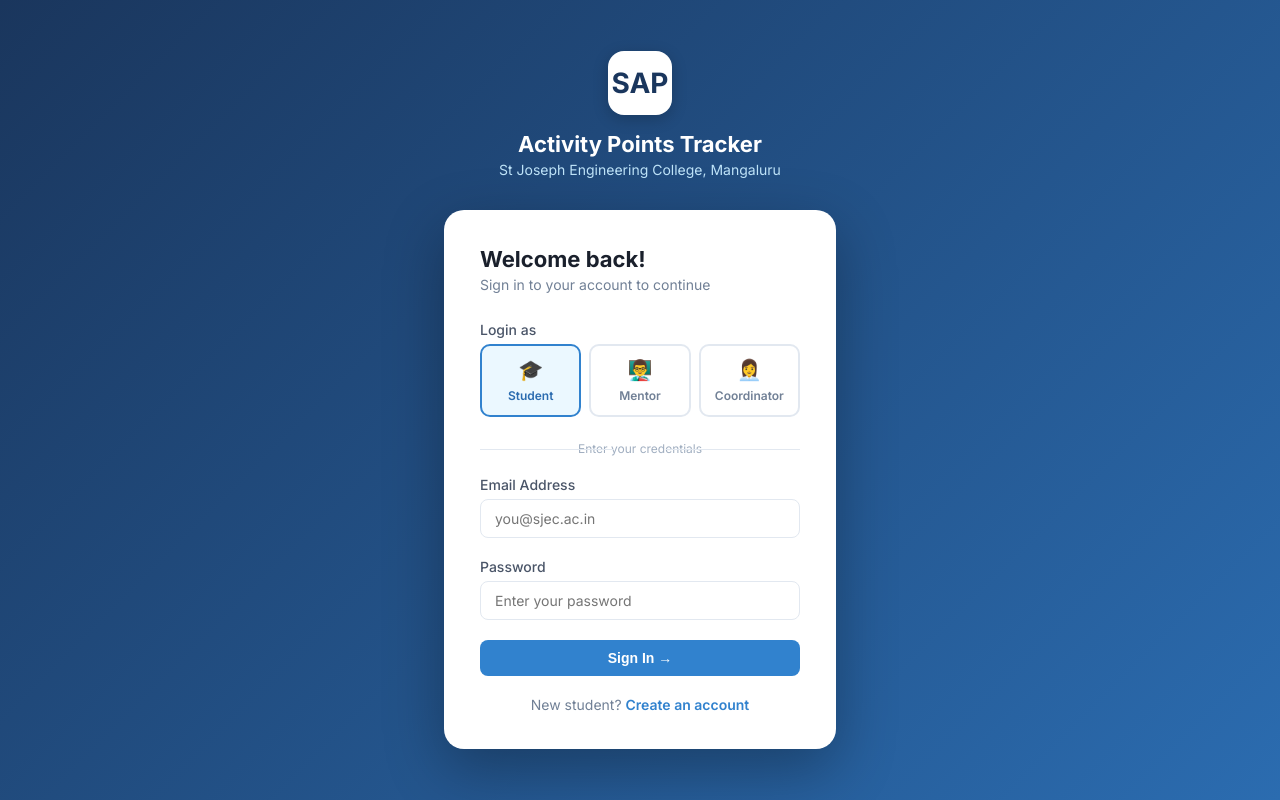
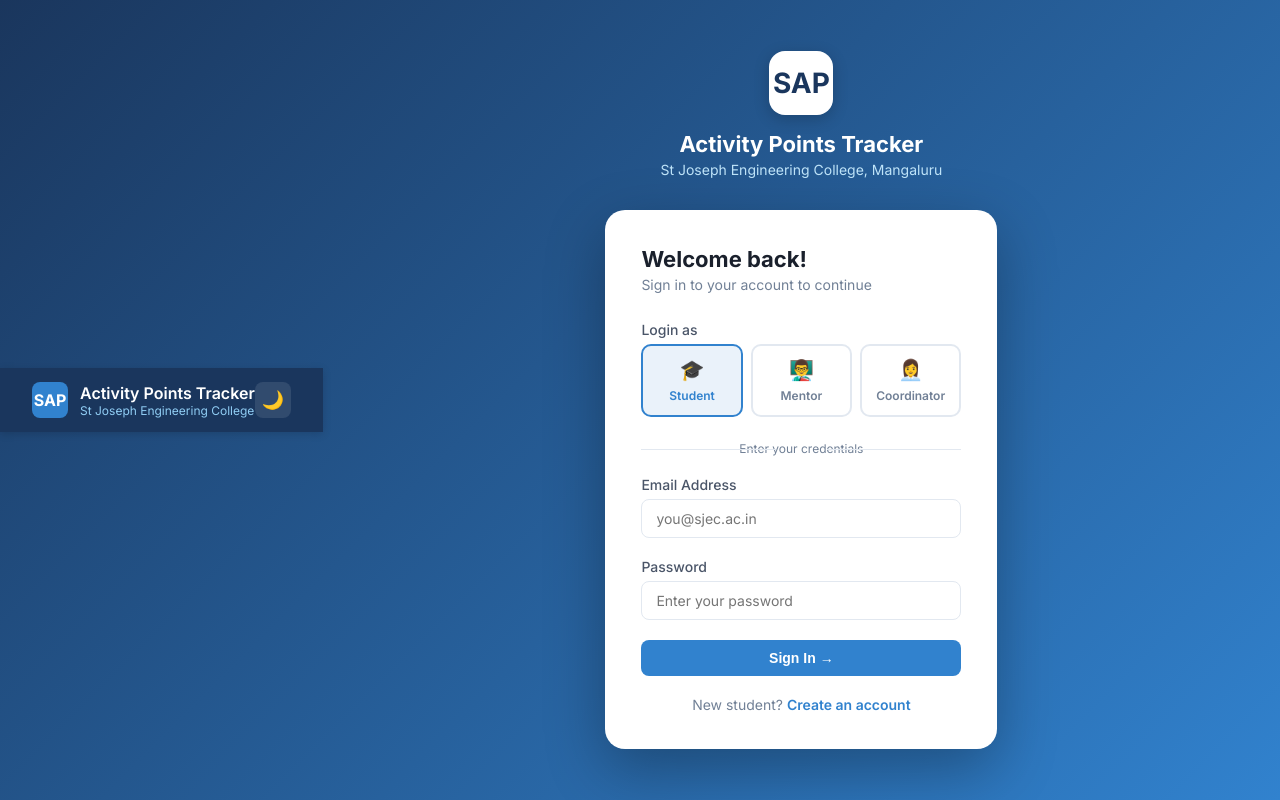
Before and after one commit to manalakthar/activity-points-app, a Flask app: page /login in a window 1280 px wide. Run offline with Flask 3, Linux system fonts and the light colour scheme.

Commit message:
Add dark mode support

```diff
--- a/templates/base.html
+++ b/templates/base.html
@@ -6,6 +6,42 @@
     <title>{% block title %}Activity Points Tracker{% endblock %} — SJEC</title>
     <link href="https://fonts.googleapis.com/css2?family=Inter:wght@300;400;500;600;700&display=swap" rel="stylesheet">
     <style>
+        :root {
+            --bg-color: #f0f4f8;
+            --card-bg: white;
+            --text-main: #1a202c;
+            --text-secondary: #4a5568;
+            --text-muted: #718096;
+            --border-color: #e2e8f0;
+            --nav-bg: #1a365d;
+            --nav-link: #bee3f8;
+            --primary-color: #3182ce;
+            --primary-hover: #2b6cb0;
+            --table-header-bg: #f7fafc;
+            --table-row-hover: #f7fafc;
+            --input-bg: white;
+            --input-border: #e2e8f0;
+            --shadow: 0 1px 4px rgba(0,0,0,0.08);
+        }
+
+        [data-theme="dark"] {
+            --bg-color: #1a202c;
+            --card-bg: #2d3748;
+            --text-main: #f7fafc;
+            --text-secondary: #e2e8f0;
+            --text-muted: #a0aec0;
+            --border-color: #4a5568;
+            --nav-bg: #171923;
+            --nav-link: #90cdf4;
+            --primary-color: #4299e1;
+            --primary-hover: #63b3ed;
+            --table-header-bg: #1a202c;
+            --table-row-hover: #4a5568;
+            --input-bg: #1a202c;
+            --input-border: #4a5568;
+            --shadow: 0 4px 12px rgba(0,0,0,0.25);
+        }
+
         * {
             margin: 0;
             padding: 0;
@@ -14,20 +50,22 @@
 
         body {
             font-family: 'Inter', sans-serif;
-            background-color: #f0f4f8;
-            color: #1a202c;
+            background-color: var(--bg-color);
+            color: var(--text-main);
             min-height: 100vh;
+            transition: background-color 0.3s, color 0.3s;
         }
 
         /* Navigation */
         nav {
-            background: #1a365d;
+            background: var(--nav-bg);
             padding: 0 32px;
             display: flex;
             align-items: center;
             justify-content: space-between;
             height: 64px;
             box-shadow: 0 2px 8px rgba(0,0,0,0.15);
+            transition: background 0.3s;
         }
 
         .nav-brand {
@@ -40,7 +78,7 @@
         .nav-logo {
             width: 36px;
             height: 36px;
-            background: #3182ce;
+            background: var(--primary-color);
             border-radius: 8px;
             display: flex;
             align-items: center;
@@ -91,6 +129,27 @@
             background: #e53e3e;
         }
 
+        /* Theme Toggle */
+        .theme-toggle {
+            background: rgba(255,255,255,0.1);
+            border: none;
+            color: white;
+            width: 36px;
+            height: 36px;
+            border-radius: 8px;
+            cursor: pointer;
+            display: flex;
+            align-items: center;
+            justify-content: center;
+            font-size: 18px;
+            transition: all 0.2s;
+        }
+
+        .theme-toggle:hover {
+            background: rgba(255,255,255,0.2);
+            transform: scale(1.05);
+        }
+
         /* Main content */
         main {
             max-width: 1100px;
@@ -384,11 +463,32 @@
             }
         }
     </style>
+    <script>
+        // Apply theme immediately to prevent flicker
+        const theme = localStorage.getItem('theme') || 'light';
+        document.documentElement.setAttribute('data-theme', theme);
+
+        function toggleTheme() {
+            const current = document.documentElement.getAttribute('data-theme');
+            const next = current === 'dark' ? 'light' : 'dark';
+            document.documentElement.setAttribute('data-theme', next);
+            localStorage.setItem('theme', next);
+            updateToggleIcon();
+        }
+
+        function updateToggleIcon() {
+            const btn = document.getElementById('theme-btn');
+            if (!btn) return;
+            const current = document.documentElement.getAttribute('data-theme');
+            btn.innerHTML = current === 'dark' ? '☀️' : '🌙';
+        }
+
+        window.onload = updateToggleIcon;
+    </script>
     {% block extra_css %}{% endblock %}
 </head>
 <body>
 
-{% if session.get('user_id') %}
 <nav>
     <a href="/" class="nav-brand">
         <div class="nav-logo">SAP</div>
@@ -398,11 +498,15 @@
         </div>
     </a>
     <div class="nav-links">
-        <span class="nav-link">👋 {{ session.get('name') }}</span>
-        <a href="/logout" class="nav-link logout">Logout</a>
+        {% if session.get('user_id') %}
+            <span class="nav-link">👋 {{ session.get('name') }}</span>
+            <a href="/logout" class="nav-link logout">Logout</a>
+        {% endif %}
+        <button id="theme-btn" class="theme-toggle" onclick="toggleTheme()" title="Toggle Dark Mode">
+            🌙
+        </button>
     </div>
 </nav>
-{% endif %}
 
 <main>
     {% block content %}{% endblock %}
--- a/templates/login.html
+++ b/templates/login.html
@@ -9,7 +9,12 @@
         align-items: center;
         justify-content: center;
         min-height: 100vh;
-        background: linear-gradient(135deg, #1a365d 0%, #2b6cb0 100%);
+        background: linear-gradient(135deg, var(--nav-bg) 0%, var(--primary-color) 100%);
+        transition: background 0.3s;
+    }
+
+    [data-theme="dark"] body {
+        background: #1a202c;
     }
 
     main {
@@ -51,22 +56,23 @@
     }
 
     .login-card {
-        background: white;
+        background: var(--card-bg);
         border-radius: 20px;
         padding: 36px;
         box-shadow: 0 20px 60px rgba(0,0,0,0.3);
+        transition: background-color 0.3s;
     }
 
     .login-title {
         font-size: 22px;
         font-weight: 700;
-        color: #1a202c;
+        color: var(--text-main);
         margin-bottom: 4px;
     }
 
     .login-subtitle {
         font-size: 14px;
-        color: #718096;
+        color: var(--text-muted);
         margin-bottom: 28px;
     }
 
@@ -94,25 +100,25 @@
         align-items: center;
         gap: 6px;
         padding: 12px 8px;
-        border: 2px solid #e2e8f0;
+        border: 2px solid var(--border-color);
         border-radius: 10px;
         cursor: pointer;
         transition: all 0.2s;
         font-size: 12px;
         font-weight: 600;
-        color: #718096;
+        color: var(--text-muted);
         text-align: center;
     }
 
     .role-label:hover {
-        border-color: #3182ce;
-        color: #3182ce;
+        border-color: var(--primary-color);
+        color: var(--primary-color);
     }
 
     .role-option input:checked + .role-label {
-        border-color: #3182ce;
-        background: #ebf8ff;
-        color: #2b6cb0;
+        border-color: var(--primary-color);
+        background: rgba(49, 130, 206, 0.1);
+        color: var(--primary-color);
     }
 
     .role-icon {
@@ -122,7 +128,7 @@
     .divider {
         text-align: center;
         font-size: 12px;
-        color: #a0aec0;
+        color: var(--text-muted);
         margin-bottom: 20px;
         position: relative;
     }
@@ -133,7 +139,7 @@
         top: 50%;
         width: 42%;
         height: 1px;
-        background: #e2e8f0;
+        background: var(--border-color);
     }
 
     .divider::before { left: 0; }
@@ -143,11 +149,11 @@
         text-align: center;
         margin-top: 20px;
         font-size: 14px;
-        color: #718096;
+        color: var(--text-muted);
     }
 
     .register-link a {
-        color: #3182ce;
+        color: var(--primary-color);
         font-weight: 600;
         text-decoration: none;
     }
```
Also changed, not shown: other parts of templates/base.html (+51 -31 lines), templates/register.html (+18 -11 lines).
